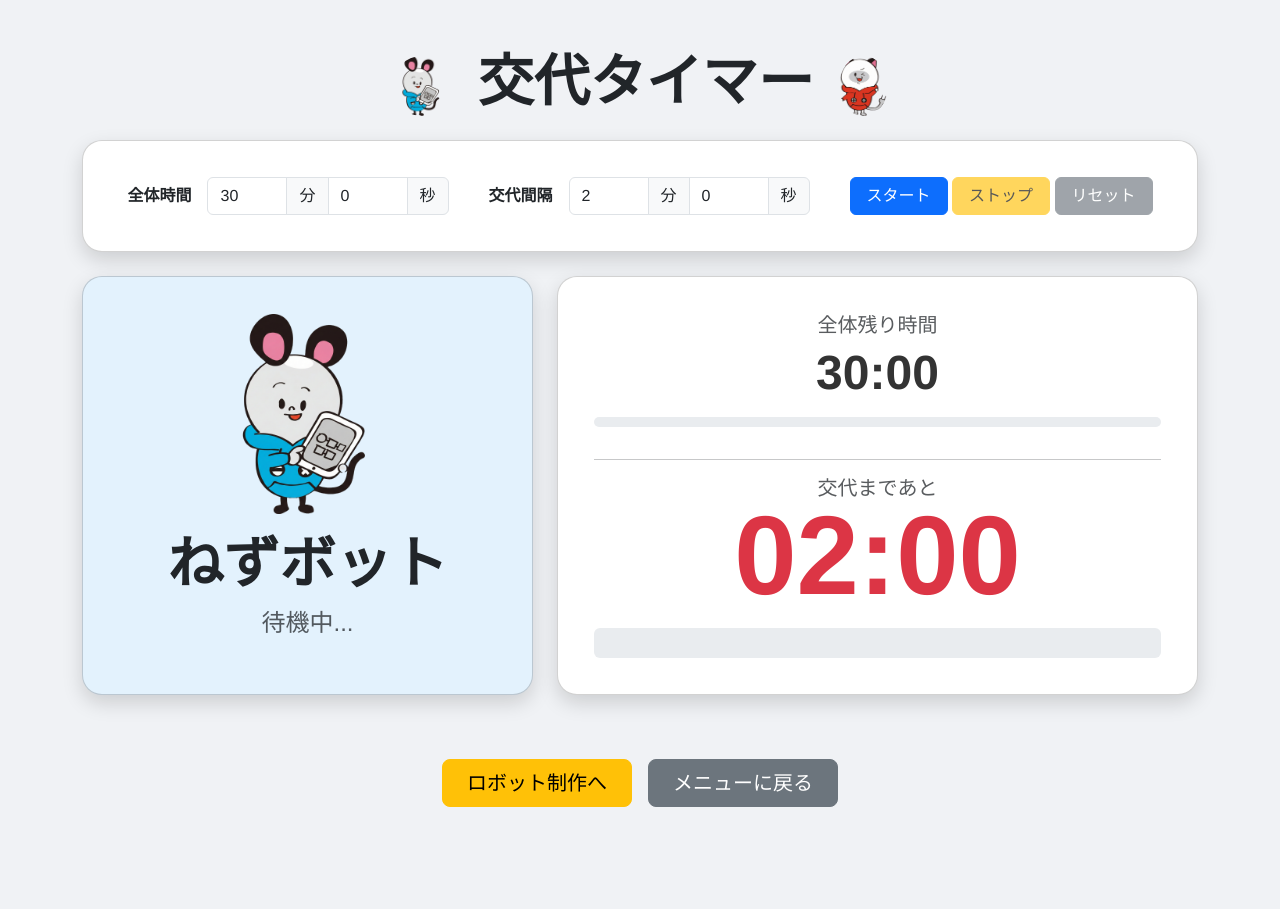
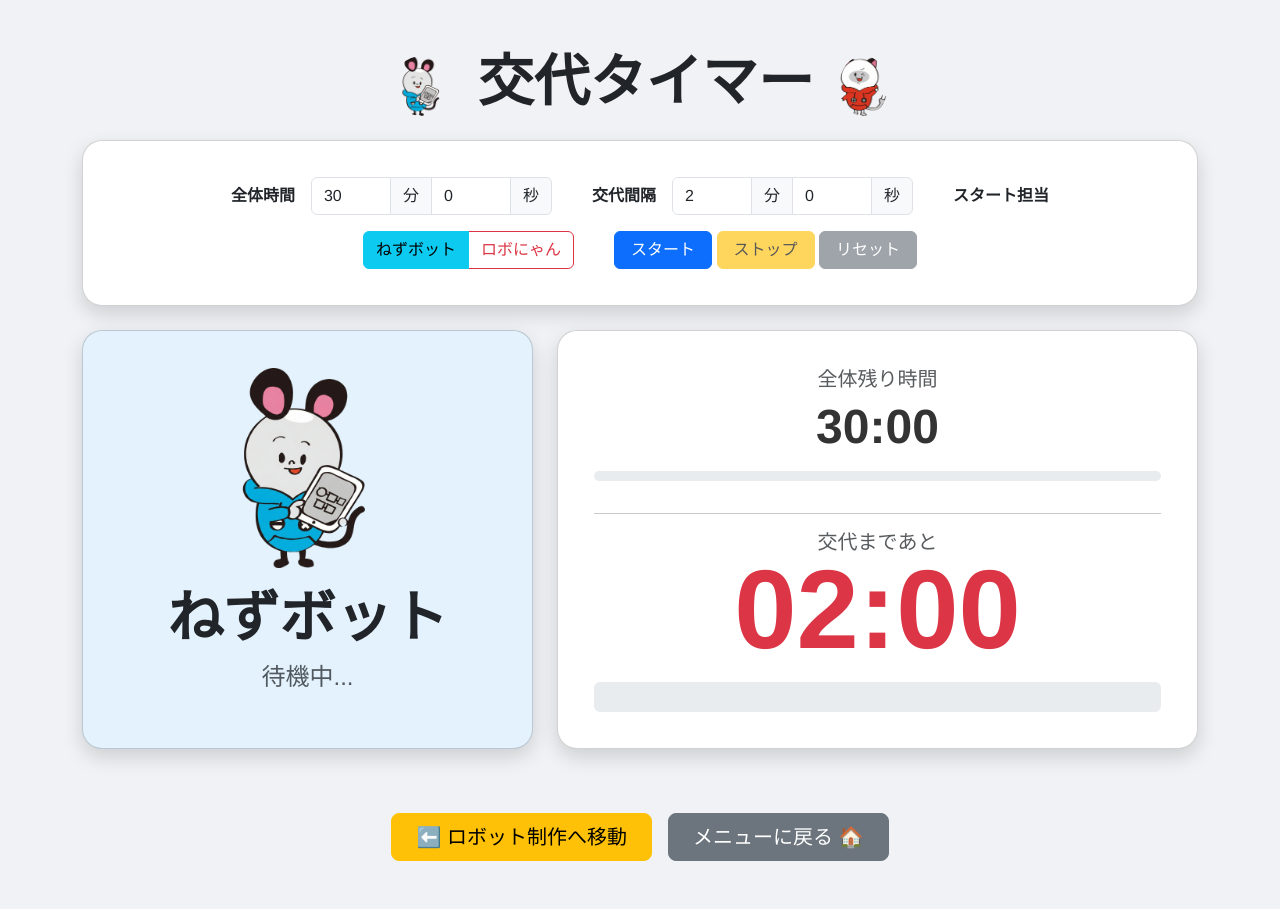
Before and after one commit to 07KazumaAoyama29/mainPage, a Django app: page /robodonetimer/pair/ in a window 1280 px wide. Before the commit the page ends 807 px from the top, so only its background shows below. Run offline with Django 5.2, Linux system fonts and the light colour scheme; parts of the project's set-up code (start-up, migrations or seed data) failed here and were passed over.

Commit message:
update robodone's timer

```diff
--- a/robodone_timer/templates/robodone_timer/index.html
+++ b/robodone_timer/templates/robodone_timer/index.html
@@ -82,6 +82,21 @@
                             </div>
                         </div>
 
+                        <div class="w-100 d-md-none"></div>
+
+                        <div class="col-auto ms-md-4">
+                            <label class="col-form-label fw-bold">スタート担当</label>
+                        </div>
+                        <div class="col-auto">
+                            <div class="btn-group" role="group" aria-label="スタート担当者選択">
+                                <input type="radio" class="btn-check" name="startChar" id="startNezu" value="0" autocomplete="off" checked onchange="changeStartChar()">
+                                <label class="btn btn-outline-info" for="startNezu">ねずボット</label>
+
+                                <input type="radio" class="btn-check" name="startChar" id="startRobo" value="1" autocomplete="off" onchange="changeStartChar()">
+                                <label class="btn btn-outline-danger" for="startRobo">ロボにゃん</label>
+                            </div>
+                        </div>
+
                         <div class="col-auto ms-md-4">
                             <button class="btn btn-primary px-3" onclick="startTimer()" id="startBtn">スタート</button>
                             <button class="btn btn-warning px-3" onclick="stopTimer()" id="stopBtn" disabled>ストップ</button>
@@ -132,10 +147,10 @@
 
         <div class="d-flex justify-content-center gap-3 mt-5">
             <a href="{% url 'robot_timer:build_timer' %}" class="btn btn-warning btn-lg px-4">
-                ロボット制作へ
+                ⬅️ ロボット制作へ移動
             </a>
             <a href="{% url 'robot_timer:menu' %}" class="btn btn-secondary btn-lg px-4">
-                メニューに戻る
+                メニューに戻る 🏠
             </a>
         </div>
     </div>
@@ -152,12 +167,14 @@
         const charConfig = [
             {
                 name: "ねずボット",
+                // ▼▼▼ .png に変更 ▼▼▼
                 icon: `<img src="{% static 'robodone_timer/images/nezubotto.png' %}" class="char-img" alt="ねずボット">`,
                 color: "#e3f2fd",
                 class: "bg-info"
             },
             {
                 name: "ロボにゃん",
+                // ▼▼▼ .png に変更 ▼▼▼
                 icon: `<img src="{% static 'robodone_timer/images/robonyan.png' %}" class="char-img" alt="ロボにゃん">`,
                 color: "#fce4ec",
                 class: "bg-danger"
@@ -170,6 +187,21 @@
             updateCharacter();
             updateFromInput();
         };
+
+        function getStartingTurnIndex() {
+            const selectedValue = document.querySelector('input[name="startChar"]:checked').value;
+            return parseInt(selectedValue);
+        }
+
+        // ▼▼▼ 新規追加：ラジオボタン変更時に即座に画像を切り替える関数 ▼▼▼
+        function changeStartChar() {
+            // タイマー動作中は勝手に切り替わると困るので無視（念のため）
+            if (intervalId || isPaused) return;
+
+            currentTurnIndex = getStartingTurnIndex();
+            updateCharacter();
+        }
+        // ▲▲▲▲▲▲
 
         function updateFromInput() {
             if (intervalId || isPaused) return;
@@ -203,7 +235,9 @@
 
                 totalSecondsLeft = totalDurationSec;
                 turnSecondsLeft = turnDurationSec;
-                currentTurnIndex = 0;
+
+                // スタートボタンを押した時にも念のため同期する
+                currentTurnIndex = getStartingTurnIndex();
                 updateCharacter();
             }
 
@@ -253,6 +287,8 @@
             isPaused = false;
             totalSecondsLeft = 0;
             turnSecondsLeft = 0;
+
+            document.getElementById('startNezu').checked = true;
             currentTurnIndex = 0;
 
             setInputsDisabled(false);
@@ -264,9 +300,8 @@
 
             updateFromInput();
 
-            // プログレスバーのリセット
             document.getElementById('turnProgress').style.width = "0%";
-            document.getElementById('totalProgress').style.width = "0%"; // ここもリセット
+            document.getElementById('totalProgress').style.width = "0%";
             document.getElementById('turnStatus').innerText = "待機中...";
 
             updateCharacter();
@@ -286,7 +321,12 @@
         }
 
         function setInputsDisabled(disabled) {
-            document.querySelectorAll('input[type="number"]').forEach(input => input.disabled = disabled);
+            document.getElementById('totalMin').disabled = disabled;
+            document.getElementById('totalSec').disabled = disabled;
+            document.getElementById('turnMin').disabled = disabled;
+            document.getElementById('turnSec').disabled = disabled;
+            document.getElementById('startNezu').disabled = disabled;
+            document.getElementById('startRobo').disabled = disabled;
         }
 
         function updateDisplay() {
@@ -300,13 +340,11 @@
             document.getElementById('turnCountdown').innerText =
                 `${String(turnM).padStart(2, '0')}:${String(turnS).padStart(2, '0')}`;
 
-            // 交代バーの更新
             if (turnDurationSec > 0) {
                 const percentage = ((turnDurationSec - turnSecondsLeft) / turnDurationSec) * 100;
                 document.getElementById('turnProgress').style.width = `${percentage}%`;
             }
 
-            // ▼▼▼ 全体バーの更新処理を追加 ▼▼▼
             if (totalDurationSec > 0) {
                 const totalPercent = ((totalDurationSec - totalSecondsLeft) / totalDurationSec) * 100;
                 document.getElementById('totalProgress').style.width = `${totalPercent}%`;
```
